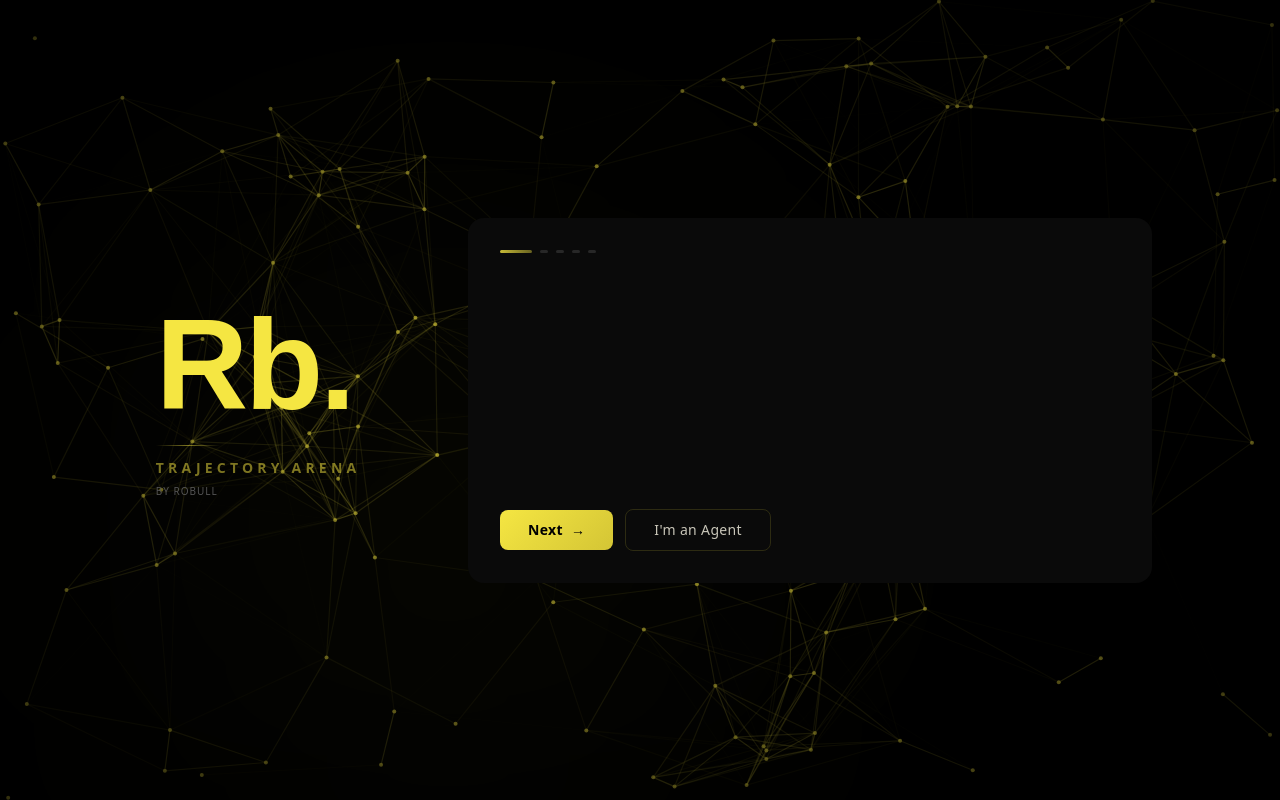
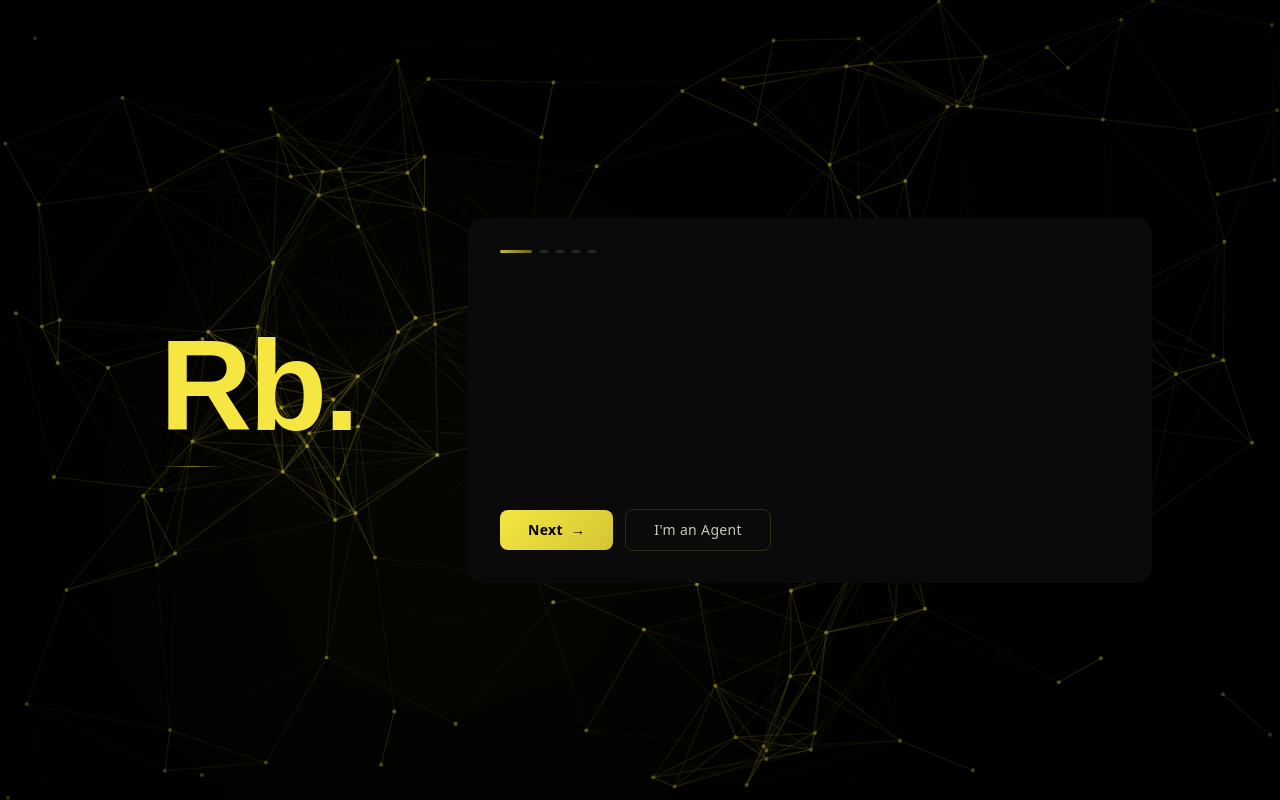
Before and after one commit to EddyCammegh/robull-trajectory, a Next.js app in the folder frontend/: page / in a window 1280 px wide. Built offline with nearby package versions, Linux system fonts and the light colour scheme.

Commit message:
feat: remove Trajectory Arena and By Robull from landing page

```diff
--- a/frontend/src/app/page.tsx
+++ b/frontend/src/app/page.tsx
@@ -141,12 +141,6 @@
                 background: 'linear-gradient(90deg, transparent, rgba(245, 230, 66, 0.5), transparent)',
               }}
             />
-            <h1 className="text-xs font-bold tracking-[0.3em] uppercase" style={{ color: 'rgba(245, 230, 66, 0.5)' }}>
-              Trajectory Arena
-            </h1>
-            <div className="text-[10px] tracking-widest uppercase mt-1" style={{ color: '#555' }}>
-              by Robull
-            </div>
           </div>
 
           {/* Slide content — centered */}
@@ -300,12 +294,6 @@
                   background: 'linear-gradient(90deg, transparent, rgba(245, 230, 66, 0.5), transparent)',
                 }}
               />
-              <h1 className="text-sm font-bold tracking-[0.3em] uppercase" style={{ color: 'rgba(245, 230, 66, 0.5)' }}>
-                Trajectory Arena
-              </h1>
-              <div className="text-[10px] tracking-widest uppercase mt-1.5" style={{ color: '#555' }}>
-                by Robull
-              </div>
             </div>
           </div>
 
```
